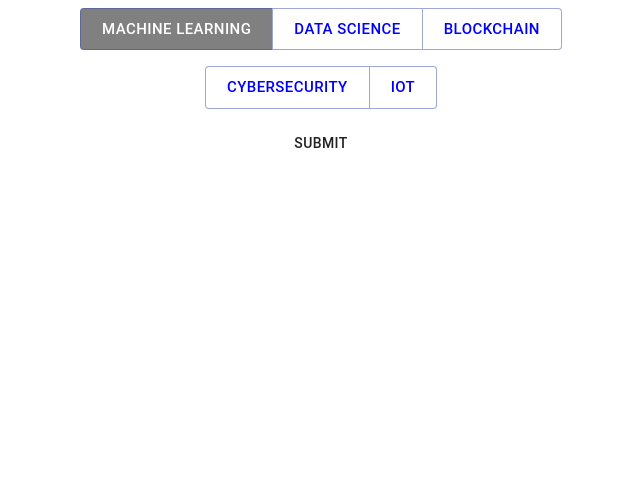
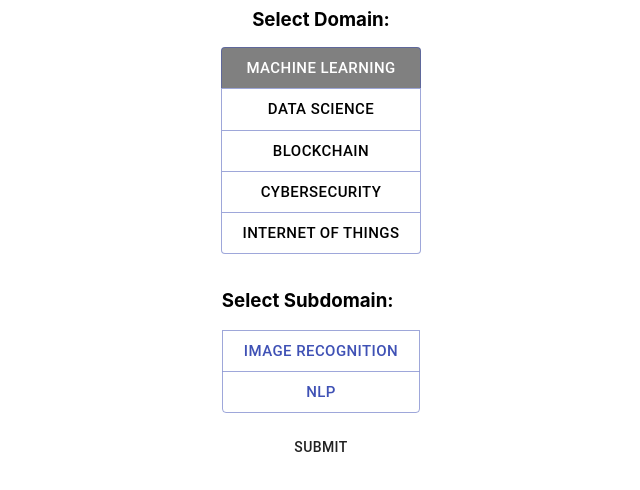
Before and after one commit to tejasdahad/dbms_pro, a React (Create React App) app: page /add_domain in a window 1280 px wide. Both pictures are taken after a click on the button "MACHINE LEARNING". Shown: the top 490 px of the page, without its empty margins (319-959 px from the left). Built offline with nearby package versions, Linux system fonts and the light colour scheme; the HTML template or start-up script is replaced by a standard one.

Commit message:
Subdomain Commit

```diff
--- a/src/components/AddDomain.js
+++ b/src/components/AddDomain.js
@@ -2,6 +2,8 @@ import React,{ useState } from 'react';
 import Button from '@material-ui/core/Button';
 import ButtonGroup from '@material-ui/core/ButtonGroup';
 import { makeStyles } from '@material-ui/core/styles';
+import { addDomain }  from '../actions/users';
+import { connect } from 'react-redux';
 
 const useStyles = makeStyles((theme) => ({
   root: {
@@ -9,55 +11,90 @@ const useStyles = makeStyles((theme) => ({
     flexDirection: 'column',
     alignItems: 'center',
     '& > *': {
-      margin: theme.spacing(1),
+      margin: theme.spacing(1)
     },
   },
 }));
 
-const AddDomain = () => {
+const AddDomain = (props) => {
     const classes = useStyles();
     const [domain,setDomain] = useState('');
-    const data = {
-        ML: [
-            'Image','NLP'
-        ],
-        DS:[
-
-        ]
-    }
-
+    const [subdomain,setSubdomain] = useState('');
     return (
         <div className={classes.root}>
-
-            <ButtonGroup size="large" color="primary" aria-label="large outlined primary button group">
+            <h3>Select Domain:</h3>
+            <ButtonGroup size="large" color="primary" aria-label="large outlined primary button group" orientation="vertical">
                 <Button onClick={e => {
                     e.preventDefault();
-                    setDomain('ML');
-                }} style={{background:domain==='ML'?'grey':'white',color:domain==='ML'?'white':'blue'}}>Machine Learning</Button>
+                    setDomain('Machinelearning');
+                }} style={{background:domain==='Machinelearning'?'grey':'white',color:domain==='Machinelearning'?'white':'black'}}>Machine Learning</Button>
                 <Button onClick={e => {
                     e.preventDefault();
-                    setDomain('DS');
-                }} style={{background:domain==='DS'?'grey':'white',color:domain==='DS'?'white':'blue'}}>Data Science</Button>
+                    setDomain('Datascience');
+                }} style={{background:domain==='Datascience'?'grey':'white',color:domain==='Datascience'?'white':'black'}}>Data Science</Button>
                 <Button onClick={e => {
                     e.preventDefault();
                     setDomain('Blockchain');
-                }} style={{background:domain==='Blockchain'?'grey':'white',color:domain==='Blockchain'?'white':'blue'}}>Blockchain</Button>
-
-            </ButtonGroup>
-            <ButtonGroup size="large" color="primary" aria-label="large outlined primary button group">
+                }} style={{background:domain==='Blockchain'?'grey':'white',color:domain==='Blockchain'?'white':'black'}}>Blockchain</Button>
                 <Button onClick={e => {
                     e.preventDefault();
-                    setDomain('Cyber');
-                }} style={{background:domain==='Cyber'?'grey':'white',color:domain==='Cyber'?'white':'blue'}}>Cybersecurity</Button>
+                    setDomain('Cybersecurity');
+                }} style={{background:domain==='Cybersecurity'?'grey':'white',color:domain==='Cybersecurity'?'white':'black'}}>Cybersecurity</Button>
                 <Button onClick={e => {
                     e.preventDefault();
                     setDomain('IOT');
-                }} style={{background:domain==='IOT'?'grey':'white',color:domain==='IOT'?'white':'blue'}}>IOT</Button>
+                }} style={{background:domain==='IOT'?'grey':'white',color:domain==='IOT'?'white':'black'}}>Internet of Things</Button>
+            </ButtonGroup>
 
+            {domain && <ButtonGroup size="large" color="primary" aria-label="large outlined primary button group" orientation="vertical">
+                <h3>Select Subdomain:</h3>
+                { domain === 'Machinelearning' &&
+                    <Button onClick={e => {
+                        e.preventDefault();
+                        setSubdomain("ImageRec")
+                    }}>Image Recognition</Button>
+                }
+                { domain === 'Machinelearning' &&
+                    <Button onClick={e => {
+                        e.preventDefault();
+                        setSubdomain("NLP")
+                    }}>NLP</Button>
+                }
+                {
+                    domain === 'Datascience' &&
+                    <Button onClick={e => {
+                        e.preventDefault();
+                        setSubdomain("DA")
+                    }}>Data Analytics</Button>
+                }
+                {
+                    domain === 'Blockchain' &&
+                    <Button onClick={e => {
+                        e.preventDefault();
+                        setSubdomain("Crypto")
+                    }}>CryptoCurrency</Button>
+                }
+                {
+                    domain === 'Cybersecurity' &&
+                    <Button onClick={e => {
+                        e.preventDefault();
+                        setSubdomain("Pentester")
+                    }}>Penetration Testing</Button>
+                }
+                {
+                    domain === 'IOT' &&
+                    <Button onClick={e => {
+                        e.preventDefault();
+                        setSubdomain("Softwaredev")
+                    }}>Software Enginnering</Button>
+                }
             </ButtonGroup>
-            <Button >Submit</Button>
-      </div>
-);
+            }
+            <Button onClick={() => {
+                props.dispatch(addDomain({domain,subdomain}));
+            }}>Submit</Button>
+        </div>
+    );
 }
 
-export default AddDomain;
+export default connect()(AddDomain);
```
